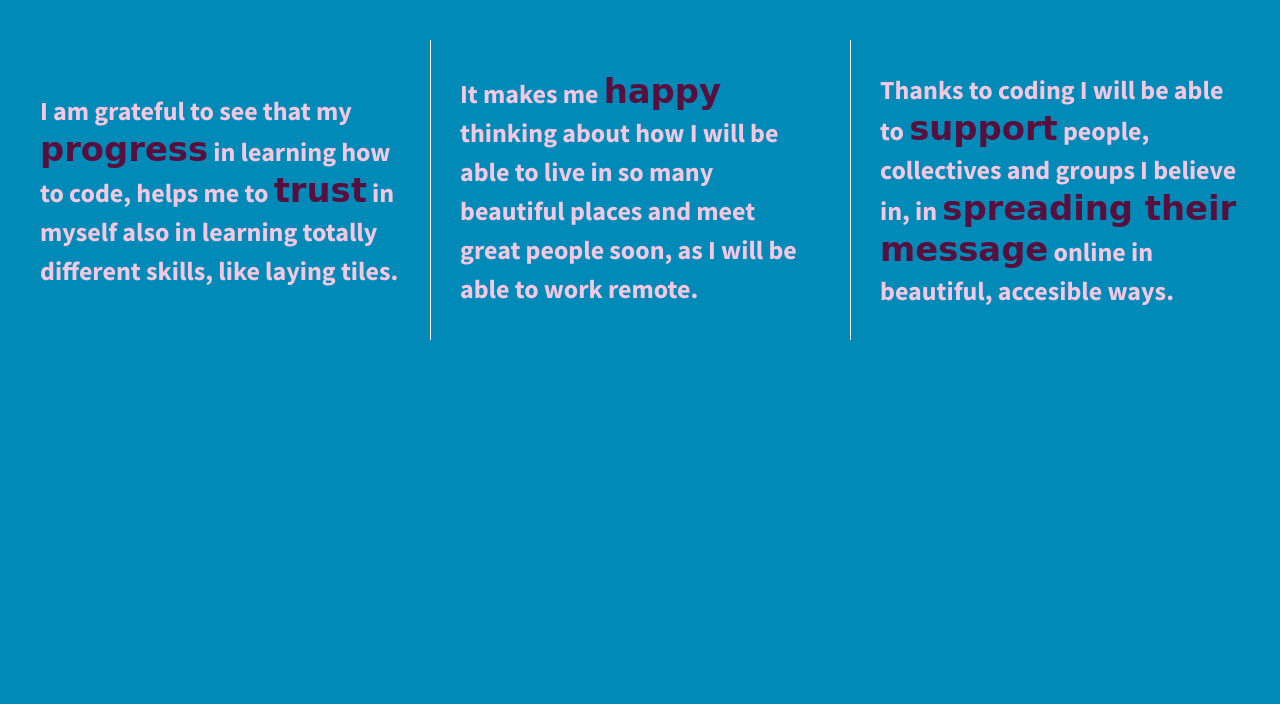
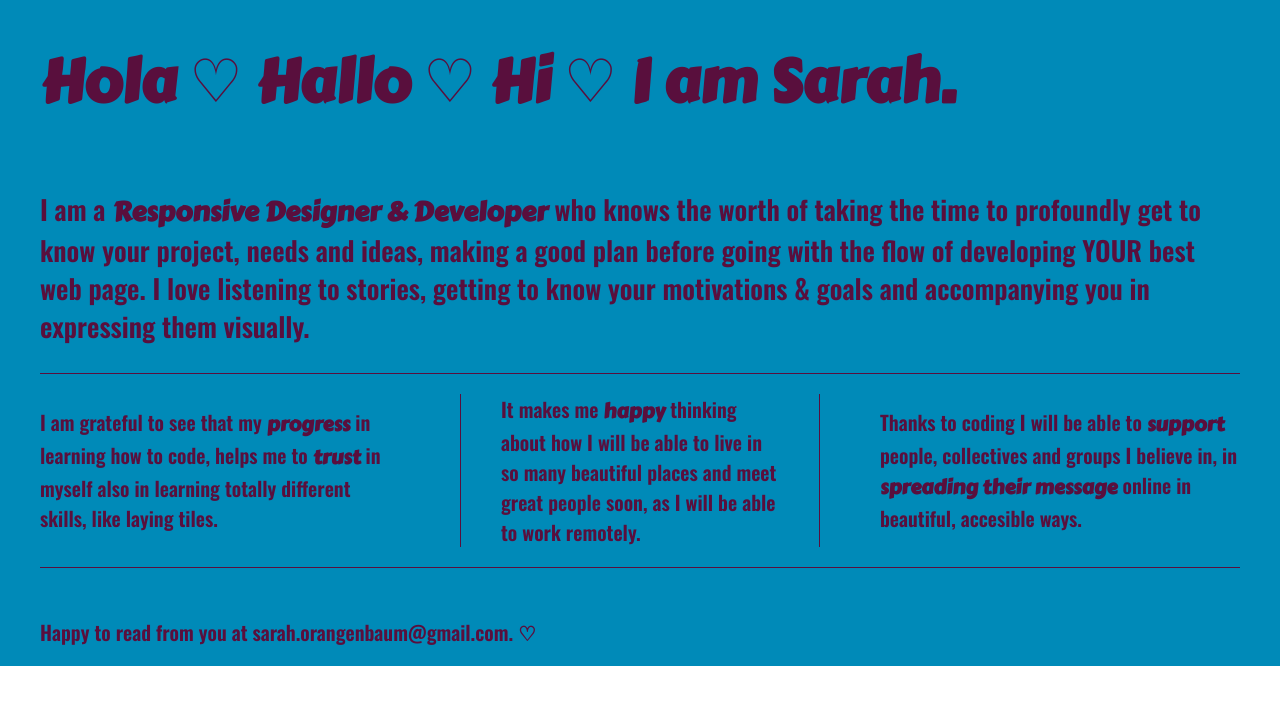
Before and after one commit to SarahHeinz/divs-flexbox, a plain HTML site: page index.html in a window 1280 px wide. Drawn offline with nearby package versions, Linux system fonts and the light colour scheme; a web font is replaced by a local one.

Commit message:
Initial commit

```diff
--- a/css/main.css
+++ b/css/main.css
@@ -99,17 +99,35 @@ textarea {
 html {
   background-color: #fff;
   height: 100%;
+  width: 100%;
+
+}
+header h1{
+font-family: 'Carter One', cursive;
+font-size: 3em;
 }
 
 body {
-  font-family: 'Source Sans Pro', sans-serif;
-  padding: 2em;
+  font-family: 'Oswald', sans-serif;
+  padding: 0em 2em;
   font-size: 1.25em;
-  height: 100%;
   background-color: #008AB8;
+  color: #590f3d;
+  display: flex;
+  justify-content: center;
+}
+main {
+    width: 100%;
+    display: flex;
+    justify-content: center;
+    border-bottom: 1px solid #590f3d;
   }
 
-.wrapper {
+  main p {
+    font-size: 1.35em;}
+
+
+.flex-container {
   /*add display:flex and set justify-content to space-between*/
   font-weight: 700;
   display: flex;
@@ -118,32 +136,42 @@ body {
   flex-flow: row wrap;
 }
 
-.div-1, .div-2, .div-3 {
+.flex-items{
   /*give the divs a width of 30%, add display:flex, set justify-content and align-items to center*/
-  color: #f4c8e3;
+  color: #590f3d;
+width: 30%;
+  background-color: #008AB8;
+  display: flex;
+  justify-content: center;
+  align-items: center;
   line-height: 1.5em;
-  font-size: 1.3em;
-  background-color: #008AB8;
-  height: 300px;
-  width: 30%;
-  display: flex;
-  align-items: center;
-  justify-content: center;
-}
+  font-size: 1em;
 
-.div-1, .div-2 {
-    border-right: 1px solid white;
-    padding-right: 30px;
 }
 
 
-  .wrapper span {
-    font-family: 'Tilt Warp', cursive;
-    font-size: 1.3em;
+
+
+  p span {
+    font-family: 'Carter One', cursive;
+    font-size: 1em;
     color: #590f3d;
 
   }
 
+  header, footer{
+    width: 100%;
+      display: flex;
+      justify-content: flex-start;
+    }
+
+    footer{
+        border-top: 1px solid #590f3d;
+    }
+
+    footer p{
+        padding: 30px 20px 0 0;
+    }
 /* ==========================================================================
    Helper classes
    ========================================================================== */
@@ -236,6 +264,35 @@ body {
    Inlined to avoid the additional HTTP request:
    http://www.phpied.com/delay-loading-your-print-css/
    ========================================================================== */
+   @media all and (max-width: 768px) {
+    body {
+      padding: 1em;
+    }
+}
+
+    @media (min-width: 1200px) {
+        .flex-items {
+          flex-basis: 30%;
+          border-bottom: none;
+        }
+
+        #div-2 p {
+          border-left: 1px solid #590f3d;
+          border-right: 1px solid #590f3e;
+          padding: 0 40px;
+        }
+    }
+
+    @media print,
+       (-webkit-min-device-pixel-ratio: 1.25),
+       (min-resolution: 1.25dppx),
+       (min-resolution: 120dpi) {
+    /* Style adjustments for high resolution devices */
+}
+/* ==========================================================================
+   Print styles.
+   Inlined to avoid the additional HTTP request:
+   http://www.phpied.com/delay-loading-your-print-css/
 
 @media print {
     *,
@@ -244,8 +301,8 @@ body {
         background: transparent !important;
         color: #000 !important; /* Black prints faster:
                                    http://www.sanbeiji.com/archives/953 */
-        box-shadow: none !important;
-        text-shadow: none !important;
+                                   box-shadow: none;
+                                   text-shadow: none;
                                }
 
                                a,
@@ -306,4 +363,5 @@ body {
                                h3 {
                                    page-break-after: avoid;
                                }
+
 }
--- a/index.html
+++ b/index.html
@@ -1,9 +1,10 @@
 <!doctype html>
 <html class="no-js" lang="">
+
 <head>
     <meta charset="utf-8">
     <meta http-equiv="x-ua-compatible" content="ie=edge">
-        <title>Make me into a grid!</title>
+    <title>Sarah's page</title>
     <meta name="description" content="">
     <meta name="viewport" content="width=device-width, initial-scale=1">
 
@@ -15,24 +16,44 @@
     <script src="js/vendor/modernizr-2.8.3.min.js"></script>
     <link rel="preconnect" href="https://fonts.googleapis.com">
     <link rel="preconnect" href="https://fonts.gstatic.com" crossorigin>
-        <link href="https://fonts.googleapis.com/css2?family=Source+Sans+Pro:wght@400;700&family=Tilt+Warp&display=swap" rel="stylesheet">
+    <link href="https://fonts.googleapis.com/css2?family=Carter+One&family=Oswald:wght@400;600&display=swap" rel="stylesheet">
 </head>
+
+
 <body>
     <!--[if lt IE 8]>
             <p class="browserupgrade">You are using an <strong>outdated</strong> browser. Please <a href="http://browsehappy.com/">upgrade your browser</a> to improve your experience.</p>
         <![endif]-->
+    <section class="flex-container">
+        <header>
+            <h1>
+                Hola ♡ Hallo ♡ Hi ♡ I am Sarah.
+            </h1>
+        </header>
+        <main>
+            <p>
+                <p>I am a <span>Responsive Designer & Developer</span> who knows the worth of taking the time to profoundly get to know your project, needs and ideas, making a good plan before going with the flow of developing YOUR best web page. I love listening to stories, getting to know your motivations & goals and accompanying you in expressing them visually.</p>
+        </main>
+            <div id="div-1" class="flex-items">
+                <p>I am grateful to see that my <span>progress</span> in learning how to code, helps me to
+                    <span>trust</span> in myself also in learning totally different skills, like laying tiles.
+                </p>
+            </div>
+            <div id="div-2" class="flex-items">
+                <p>It makes me <span>happy</span> thinking about how I will be able to live in so many beautiful places
+                    and meet great people soon, as I will be able to work remotely. </p>
+            </div>
+            <div id="div-3" class="flex-items">
+                <p>Thanks to coding I will be able to <span>support</span> people, collectives and groups I believe in,
+                    in <span>spreading their message</span> online in beautiful, accesible ways.
+                </p>
+            </div>
 
-        <section class="wrapper">
-            <div class="div-1">
-                <p>I am grateful to see that my <span>progress</span> in learning how to code, helps me to <span>trust</span> in myself also in learning totally different skills, like laying tiles.</p>
-            </div>
-            <div class="div-2">
-                <p>It makes me <span>happy</span> thinking about how I will be able to live in so many beautiful places and meet great people soon, as I will be able to work remote. </p>
-            </div>
-            <div class="div-3">
-                <p>Thanks to coding I will be able to <span>support</span> people, collectives and groups I believe in, in <span>spreading their message</span> online in beautiful, accesible ways.</p>
-            </div>
+        <footer>
+            <p>Happy to read from you at sarah.orangenbaum@gmail.com. ♡</p>
+        </footer>
     </section>
+
 
     <script src="https://ajax.googleapis.com/ajax/libs/jquery/1.11.3/jquery.min.js"></script>
     <script>window.jQuery || document.write('<script src="js/vendor/jquery-1.11.3.min.js"><\/script>')</script>
@@ -41,12 +62,15 @@
 
     <!-- Google Analytics: change UA-XXXXX-X to be your site's ID. -->
     <script>
-            (function(b,o,i,l,e,r){b.GoogleAnalyticsObject=l;b[l]||(b[l]=
-            function(){(b[l].q=b[l].q||[]).push(arguments)});b[l].l=+new Date;
-            e=o.createElement(i);r=o.getElementsByTagName(i)[0];
-            e.src='https://www.google-analytics.com/analytics.js';
-            r.parentNode.insertBefore(e,r)}(window,document,'script','ga'));
-            ga('create','UA-XXXXX-X','auto');ga('send','pageview');
+            (function (b, o, i, l, e, r) {
+                b.GoogleAnalyticsObject = l; b[l] || (b[l] =
+                    function () { (b[l].q = b[l].q || []).push(arguments) }); b[l].l = +new Date;
+                e = o.createElement(i); r = o.getElementsByTagName(i)[0];
+                e.src = 'https://www.google-analytics.com/analytics.js';
+                r.parentNode.insertBefore(e, r)
+            }(window, document, 'script', 'ga'));
+        ga('create', 'UA-XXXXX-X', 'auto'); ga('send', 'pageview');
     </script>
 </body>
+
 </html>
```
Lines whose indentation alone changed are shown as unchanged.
